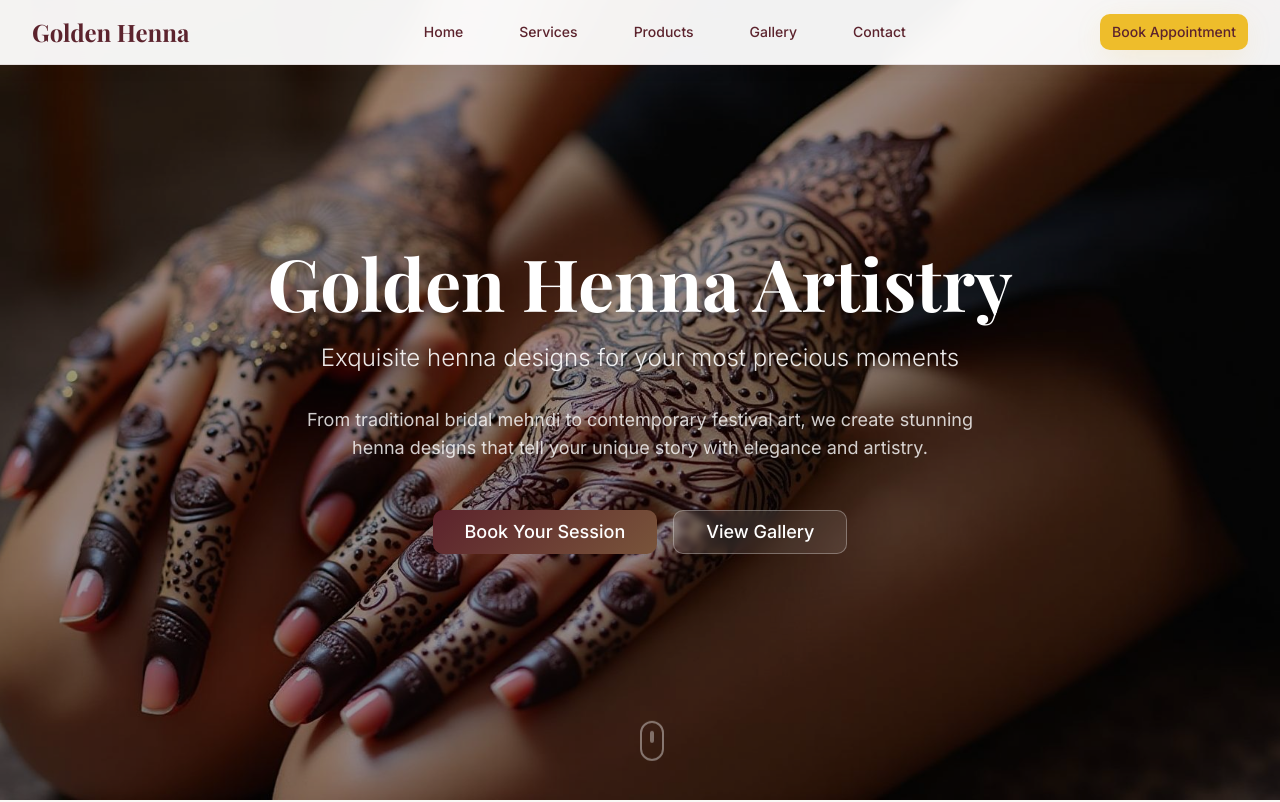
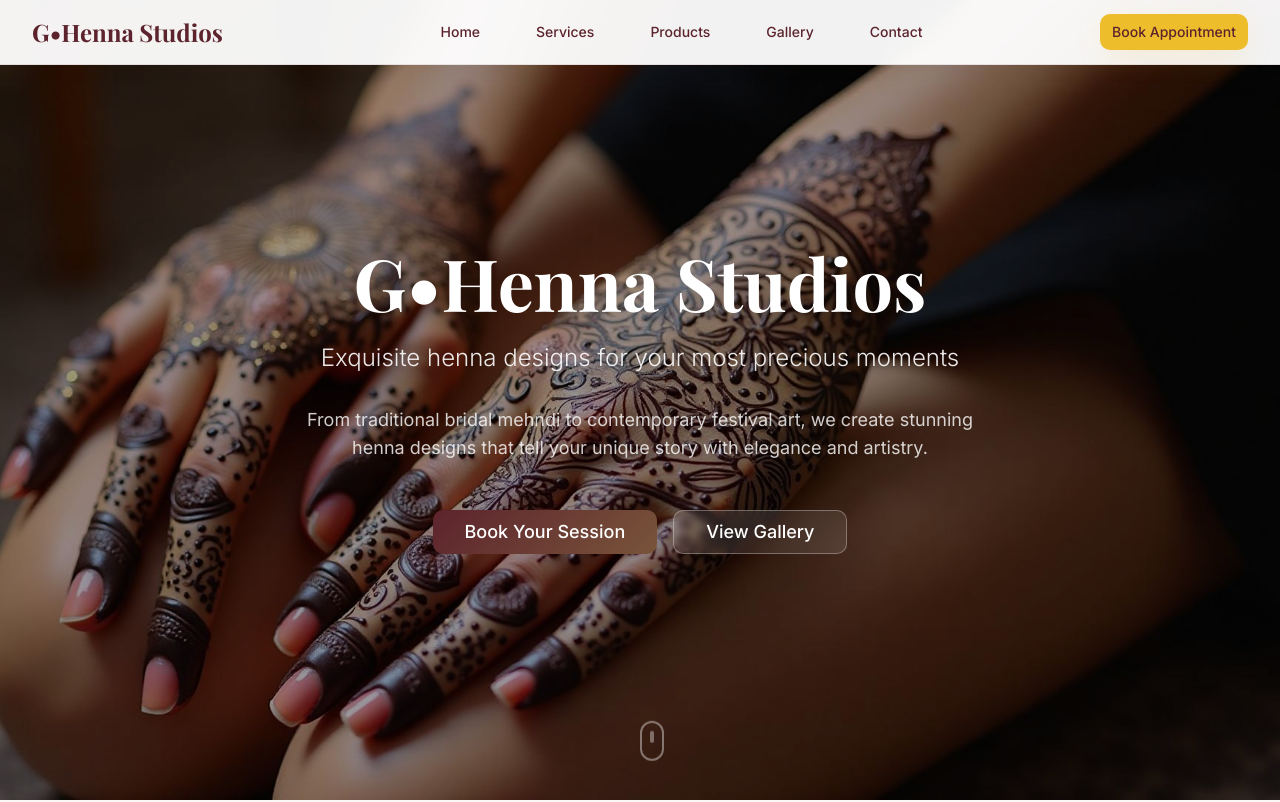
Before and after one commit to Mrmouse0/golden-henna-artistry, a React (Vite) app: page / in a window 1280 px wide. Shown: the top 802 px of the page. Built offline with nearby package versions, Linux system fonts and the light colour scheme.

Commit message:
Change website title
Update the website title to "G•Henna Studios".

```diff
--- a/index.html
+++ b/index.html
@@ -3,7 +3,7 @@
   <head>
     <meta charset="UTF-8" />
     <meta name="viewport" content="width=device-width, initial-scale=1.0" />
-    <title>Golden Henna Artistry - Elegant Henna Designs & Products</title>
+    <title>G•Henna Studios - Elegant Henna Designs & Products</title>
     <meta name="description" content="Professional henna artistry services for bridal, party, and festival occasions. Premium henna products and custom designs." />
     <meta name="author" content="Golden Henna Artistry" />
     <link rel="preconnect" href="https://fonts.googleapis.com">
--- a/src/components/Hero.tsx
+++ b/src/components/Hero.tsx
@@ -17,7 +17,7 @@ const Hero = () => {
       {/* Content */}
       <div className="relative z-10 text-center px-6 max-w-4xl mx-auto">
         <h1 className="text-5xl md:text-7xl font-serif font-bold text-white mb-6 animate-fade-in-up">
-          Golden Henna Artistry
+          G•Henna Studios
         </h1>
         <p className="text-xl md:text-2xl text-white/90 mb-8 font-light animate-fade-in-up" style={{ animationDelay: '0.2s' }}>
           Exquisite henna designs for your most precious moments
--- a/src/components/Navigation.tsx
+++ b/src/components/Navigation.tsx
@@ -20,7 +20,7 @@ const Navigation = () => {
           {/* Logo */}
           <div className="flex-shrink-0">
             <h2 className="text-2xl font-serif font-bold text-henna-primary">
-              Golden Henna
+              G•Henna Studios
             </h2>
           </div>
 
```
